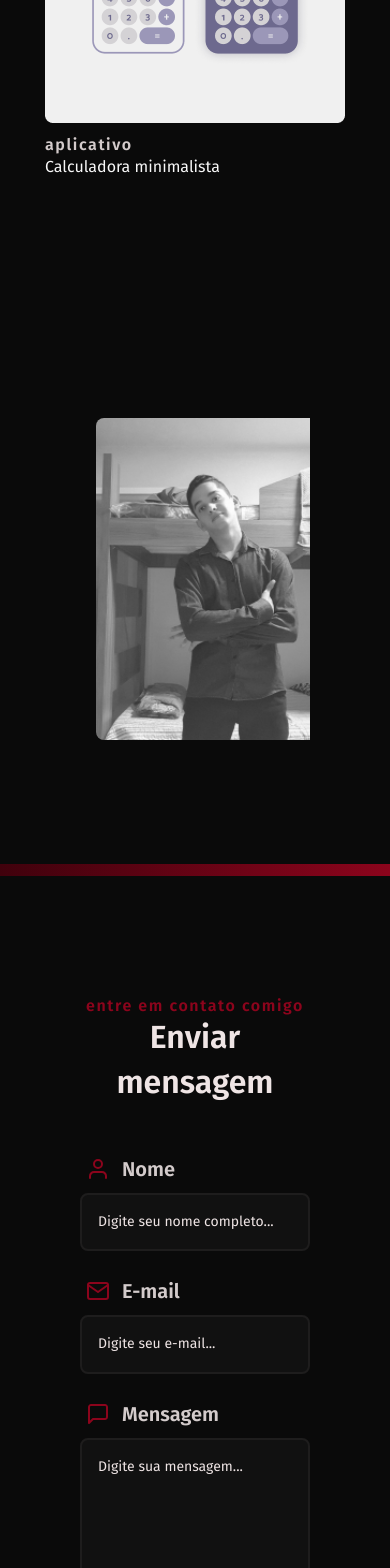
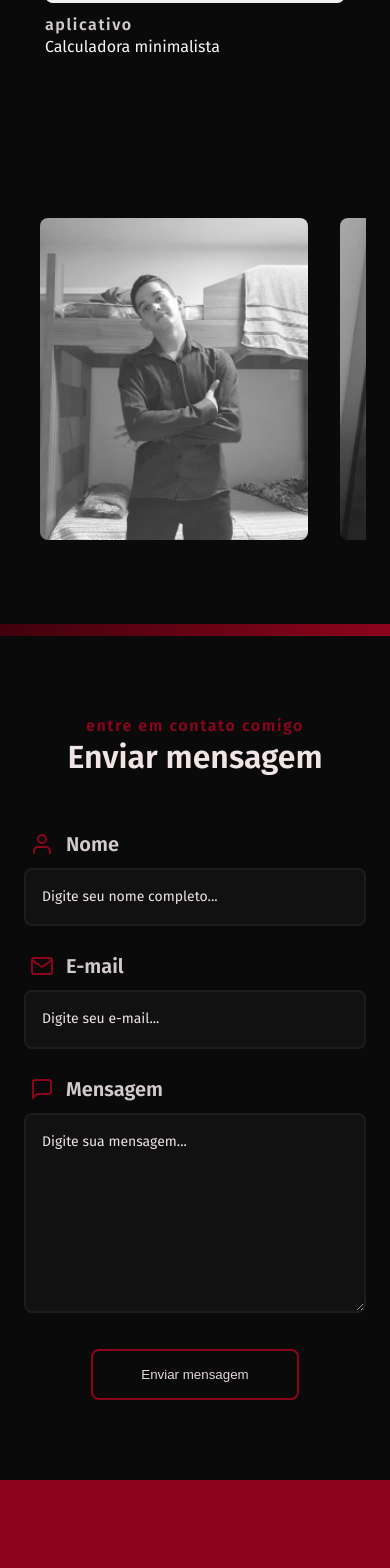
Before and after one commit to lyzzandro/lyzzandro_website, a React (Create React App) app: page / in a window 390 px wide. Shown: the part 5940-7508 px from the top of the page. Built offline with nearby package versions, Linux system fonts and the light colour scheme.

Commit message:
upgrade in responsivity

```diff
--- a/src/styles/contact.css
+++ b/src/styles/contact.css
@@ -85,3 +85,12 @@ form button {
     transition: all 0.3s;
     margin-top: 12px;
 }
+
+@media screen and (max-width: 768px) {
+    .Container-contact {
+        padding: 80px 24px;
+    }
+    .Contact {
+        margin: 0;
+    }
+}
--- a/src/styles/galery.css
+++ b/src/styles/galery.css
@@ -32,3 +32,9 @@
     cursor: grab;
     overflow: hidden;
 }
+
+@media screen and (max-width: 768px) {
+    .Galery {
+        padding: 80px 24px;
+    }
+}
--- a/src/styles/habilities.css
+++ b/src/styles/habilities.css
@@ -182,8 +182,8 @@
     }
 }
 
-@media screen and (max-width: 1000px) {
+@media screen and (max-width: 768px) {
     .Habilities {
-        padding: 120px 24px 238px;
+        padding: 80px 24px 198px;
     }
 }
--- a/src/styles/project.css
+++ b/src/styles/project.css
@@ -49,8 +49,8 @@
     margin-top: 2px;
 }
 
-@media screen and (max-width: 1000px) {
+@media screen and (max-width: 768px) {
     .Projects {
-        padding: 120px 24px;
+        padding: 80px 24px;
     }
 }
```
